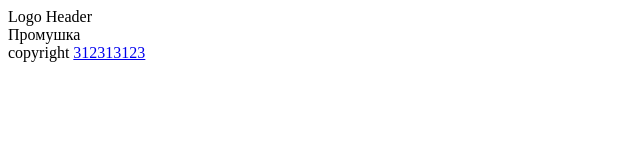
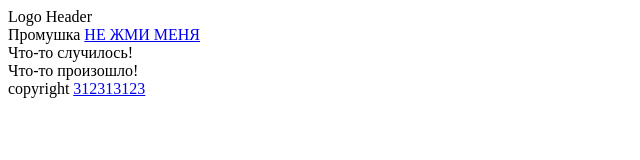
Before and after one commit to Shuric-git/test-console, a plain HTML site: page index.html in a window 1280 px wide. Shown: the whole page, without its empty margins (0-640 px from the left). Drawn offline with Linux system fonts and the light colour scheme.

Commit message:
Запилил новости и КНОПКУ

```diff
--- a/index.html
+++ b/index.html
@@ -8,7 +8,14 @@
 
 <header class="page-header">Logo Header</header>
 
-<div class="promo">Промушка</div>
+<div class="promo">Промушка
+<a href="#" class="btn">НЕ ЖМИ МЕНЯ</a>
+</div>
+
+<div class="News">
+	<article>Что-то случилось!</article>
+	<article>Что-то произошло!</article>
+</div>
 
 <footer class="page-footer">copyright
 <a href="tel:312313123">312313123</a>
```
